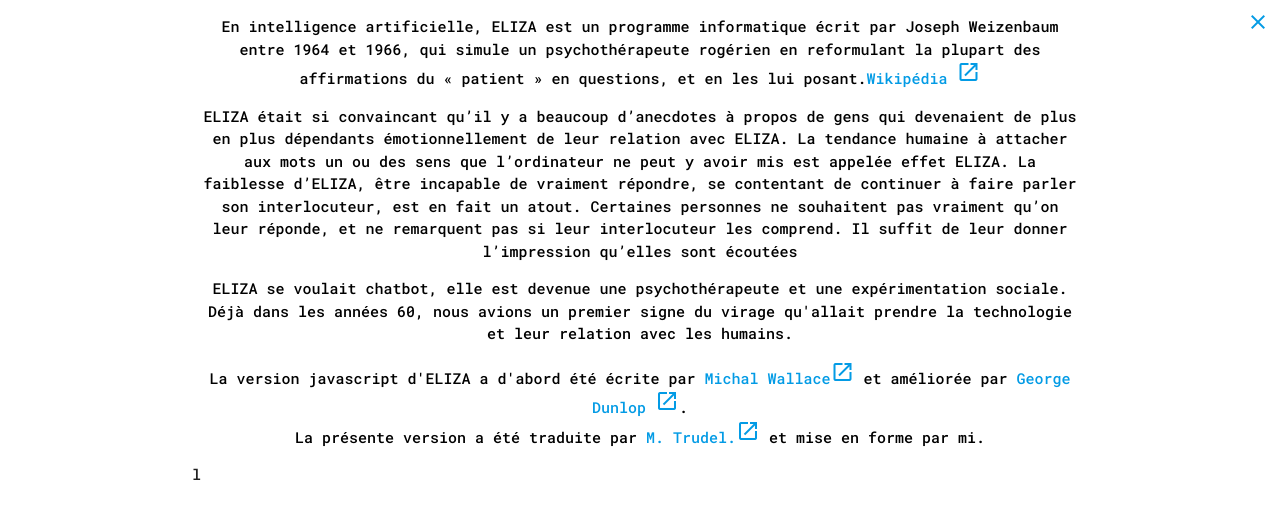
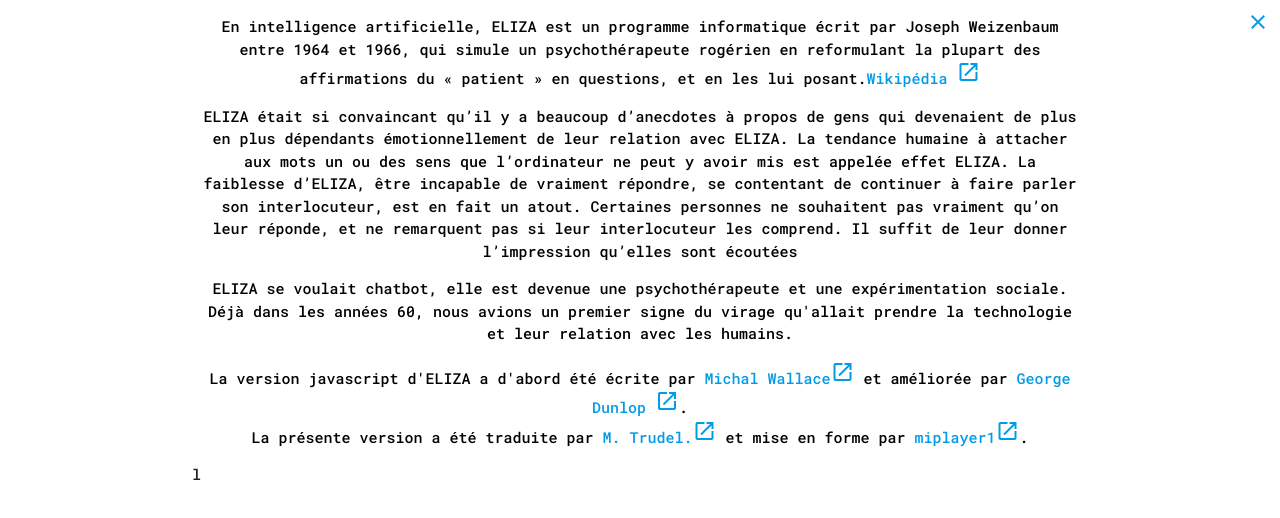
Before and after one commit to miplayer1/eliiiza, a plain HTML site: page info.html in a window 1280 px wide. Drawn offline with nearby package versions, Linux system fonts and the light colour scheme.

Commit message:
Add files via upload

```diff
--- a/info.html
+++ b/info.html
@@ -28,16 +28,16 @@
     <title>Eliiiza</title>
     <!-- Open Graph / Facebook -->
     <meta property="og:type" content="website">
-    <meta property="og:url" content="http://eliiiza.mylene.work/">
+    <meta property="og:url" content="http://eliiiza.miplayer.one/">
     <meta property="og:title" content="Eliiiza">
-    <meta property="og:description" content="">
+    <meta property="og:description" content="Dis-moi en plus...">
     <meta property="og:image" content="og-img.png">
 
     <!-- Twitter -->
     <meta property="twitter:card" content="summary_large_image">
-    <meta property="twitter:url" content="http://eliiiza.mylene.work/">
+    <meta property="twitter:url" content="http://eliiiza.miplayer.one/">
     <meta property="twitter:title" content="Eliiiza">
-    <meta property="twitter:description" content="">
+    <meta property="twitter:description" content="Dis-moi en plus...">
     <meta property="twitter:image" content="og-img.png">
   </head>
   <body class="white container">
@@ -48,7 +48,8 @@
 
         La faiblesse d’ELIZA, être incapable de vraiment répondre, se contentant de continuer à faire parler son interlocuteur, est en fait un atout. Certaines personnes ne souhaitent pas vraiment qu’on leur réponde, et ne remarquent pas si leur interlocuteur les comprend. Il suffit de leur donner l’impression qu’elles sont écoutées</p>
         <p>ELIZA se voulait chatbot, elle est devenue une psychothérapeute et une expérimentation sociale. Déjà dans les années 60, nous avions un premier signe du virage qu'allait prendre la technologie et leur relation avec les humains.</p>
-        <p>La version javascript d'ELIZA a d'abord été écrite par <a href="http://www.sabren.net/">Michal Wallace<i class="material-icons ">open_in_new</i></a> et améliorée par <a class="" href="http://www.manifestation.com/neurotoys/eliza.php3">George Dunlop <i class="material-icons ">open_in_new</i></a>.<br>La présente version a été traduite par <a class="" href="mailto:mt@cabane.levillage.org?subject=ELIZA">M. Trudel.<i class="material-icons ">open_in_new</i></a> et mise en forme par mi.</p>
+        <p>La version javascript d'ELIZA a d'abord été écrite par <a href="http://www.sabren.net/">Michal Wallace<i class="material-icons ">open_in_new</i></a> et améliorée par <a class="" href="http://www.manifestation.com/neurotoys/eliza.php3">George Dunlop <i class="material-icons ">open_in_new</i></a>.<br>La présente version a été traduite par <a class="" href="mailto:mt@cabane.levillage.org?subject=ELIZA">M. Trudel.<i class="material-icons ">open_in_new</i></a> et mise en forme par
+        <a href="http://procrastinityjane-projects-of.miplayer.one" target="_blank">miplayer1<i class="material-icons ">open_in_new</i></a>.</p>
 
         </div>l
       </div>
```
Also changed, not shown: eliiiza.html (+4 -53 lines).
